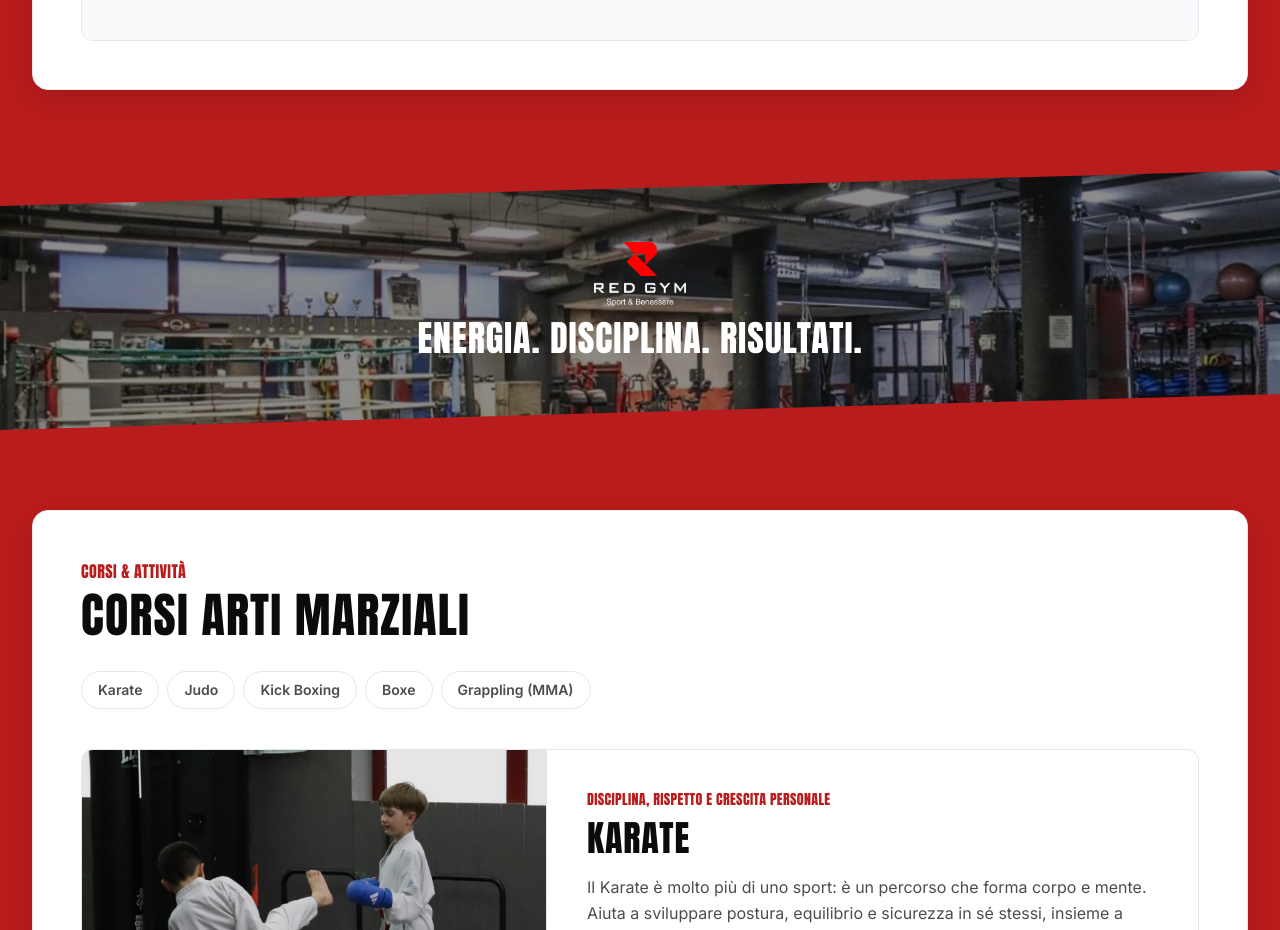
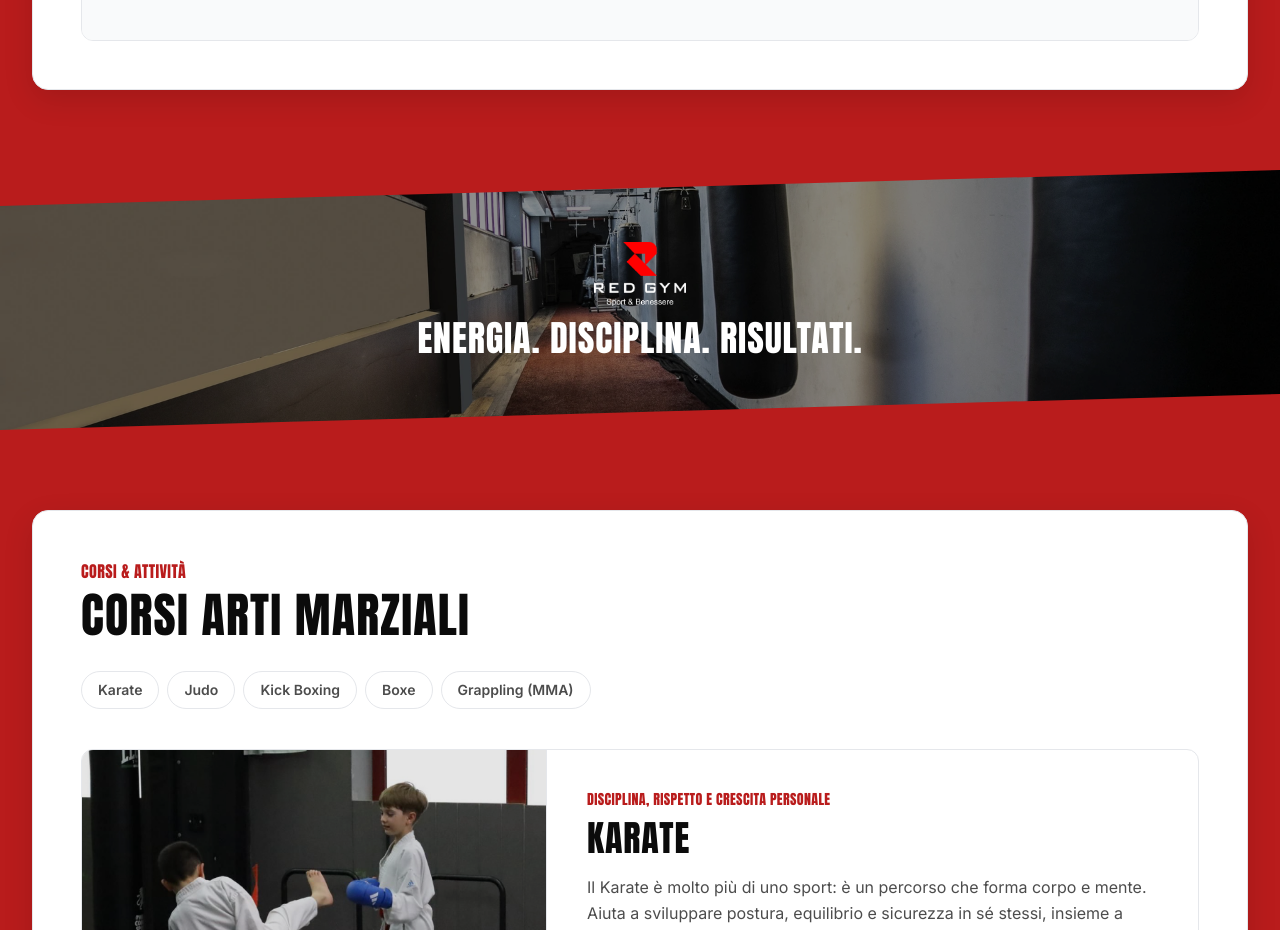
Before and after one commit to alelodato/red-gym, a Next.js app: page /courses in a window 1280 px wide. Shown: the part 6980-7910 px from the top of the page. Built offline with nearby package versions, Linux system fonts and the light colour scheme.

Commit message:
modificato immagine diagonale pagina corsi

```diff
--- a/app/courses/page.js
+++ b/app/courses/page.js
@@ -679,7 +679,7 @@ export default function CoursesPage() {
           </div>
         </WhiteBlock>
 
-        <DiagonalBand image="sala-funzionale.webp" />
+        <DiagonalBand image="sala-funzionale2.webp" />
 
         {/* CORSI ARTI MARZIALI */}
         <WhiteBlock>
```
